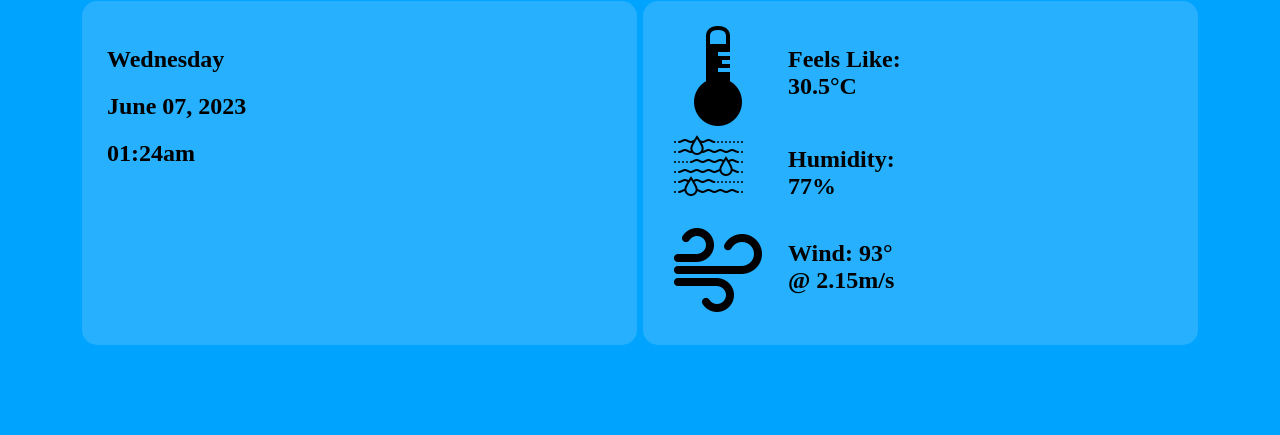
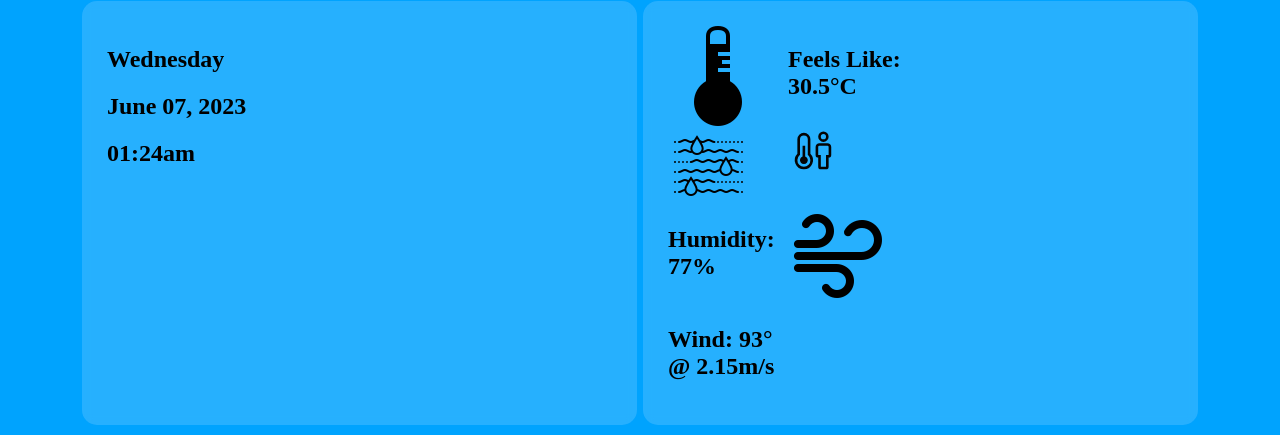
Before and after one commit to wilsterdc/simple-weather-app, a website: page index.html in a window 1280 px wide. Shown: the part 413-848 px from the top of the page. Before the commit the page ends 800 px from the top, so only its background shows below. Drawn offline with Linux system fonts and the light colour scheme; no server answers.

Commit message:
To be continue

```diff
--- a/index.html
+++ b/index.html
@@ -30,6 +30,20 @@
             <img id="iconTemp" src="./images/icon/temp.png">
             <h2 id="feelsLike">Feels Like: 30.5°C</h2>
             <img id="iconHumidity" src="./images/icon/humidity.png">
+
+                <svg fill="#040404" width="50px" height="50px" viewBox="-3.2 -3.2 38.40 38.40" id="Layer_1" data-name="Layer 1" xmlns="http://www.w3.org/2000/svg" transform="matrix(1, 0, 0, 1, 0, 0)rotate(0)"><g id="SVGRepo_bgCarrier" stroke-width="0"></g>
+                    <g id="SVGRepo_tracerCarrier" stroke-linecap="round" stroke-linejoin="round" stroke="#CCCCCC" stroke-width="0.064"></g>
+                    <g id="SVGRepo_iconCarrier">
+                        <!-- <defs> <style> .cls-1 { fill: none; } </style> </defs>  -->
+                        <path d="M26,30H22a2.0059,2.0059,0,0,1-2-2V21a2.0059,2.0059,0,0,1-2-2V13a2.9465,2.9465,0,0,1,3-3h6a2.9465,2.9465,0,0,1,3,3v6a2.0059,2.0059,0,0,1-2,2v7A2.0059,2.0059,0,0,1,26,30ZM21,12a.9448.9448,0,0,0-1,1v6h2v9h4V19h2V13a.9448.9448,0,0,0-1-1Z" transform="translate(0 0)"></path>
+                        <path d="M24,9a4,4,0,1,1,4-4h0A4.0118,4.0118,0,0,1,24,9Zm0-6a2,2,0,1,0,2,2h0a2.0059,2.0059,0,0,0-2-2Z" transform="translate(0 0)"></path>
+                        <path d="M10,20.1839V12H8v8.1839a3,3,0,1,0,2,0Z" transform="translate(0 0)"></path>
+                        <path d="M9,30A6.9931,6.9931,0,0,1,4,18.1108V7A5,5,0,0,1,14,7V18.1108A6.9931,6.9931,0,0,1,9,30ZM9,4A3.0033,3.0033,0,0,0,6,7V18.9834l-.332.2983a5,5,0,1,0,6.664,0L12,18.9834V7A3.0033,3.0033,0,0,0,9,4Z" transform="translate(0 0)"></path>
+                        <!-- <rect id="_Transparent_Rectangle_" data-name="<Transparent Rectangle>" class="cls-1" width="32" height="32"></rect>  -->
+                    </g>
+                </svg>
+
+
             <h2 id="humidity">Humidity: 77%</h2>
             <img id="iconWind" src="./images/icon/wind.png">
             <h2 id="wind">Wind: 93° @ 2.15m/s</h2>
@@ -40,6 +54,6 @@
 
 </body>
 
-<script src="./index.js"></script>
+<script src="./index.js" defer></script>
 
 </html>
```
